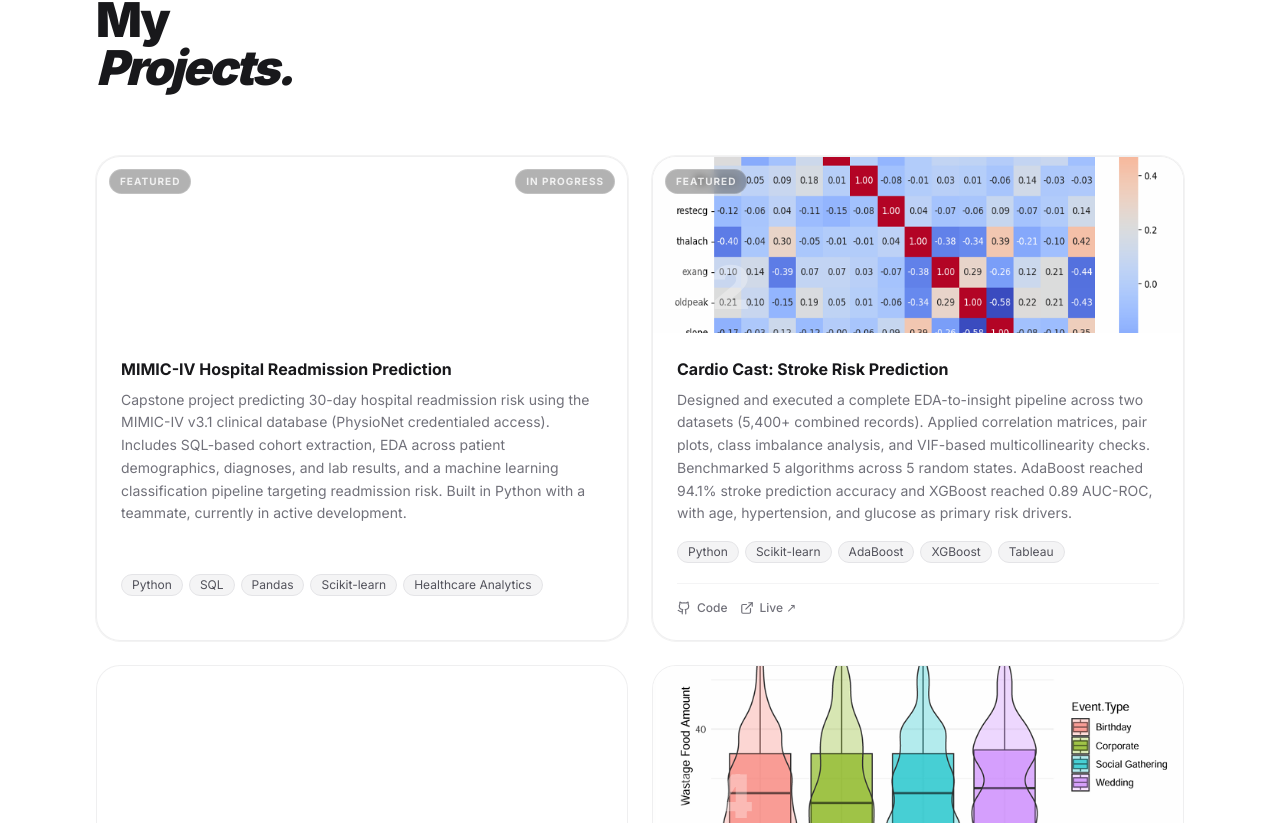
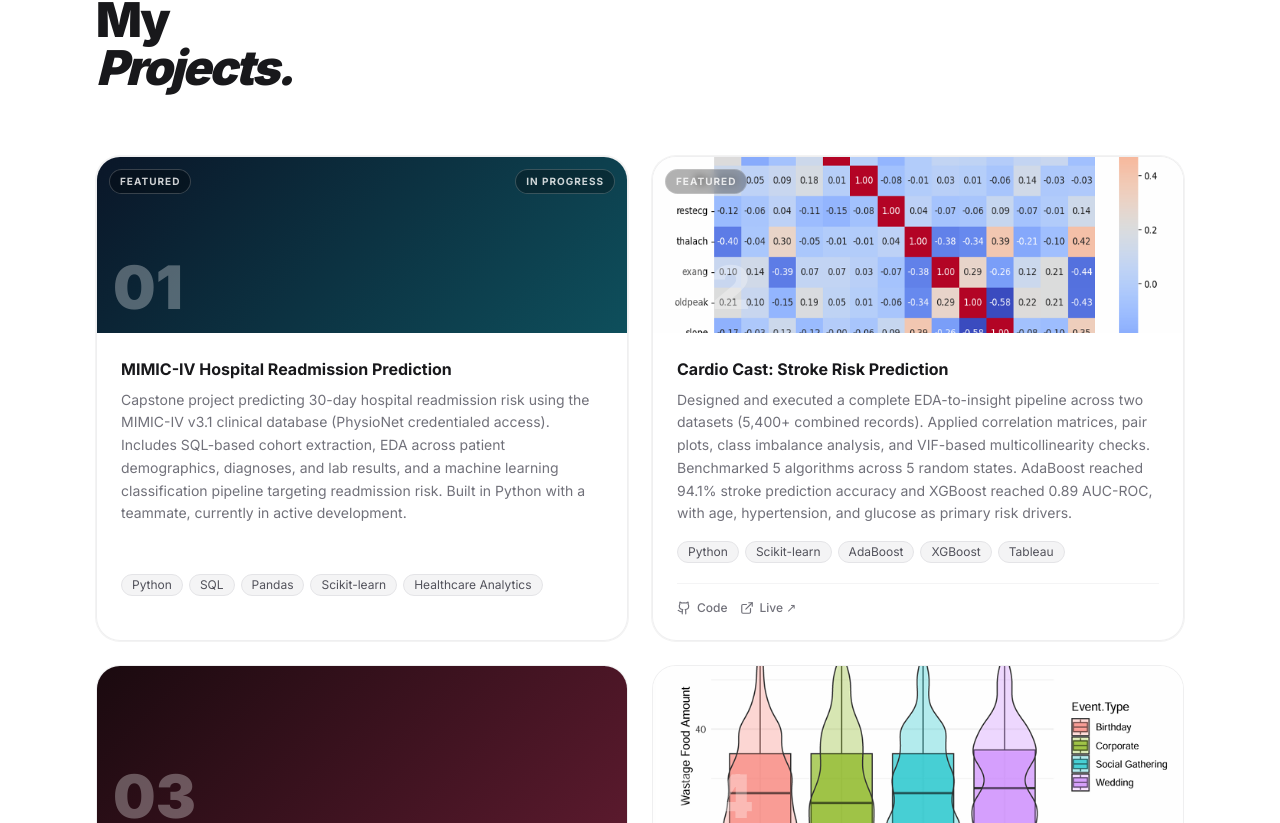
Before and after one commit to Dekayzip/Portfolio-2026, a Next.js app: page / in a window 1280 px wide. Shown: the part 4017-4840 px from the top of the page. Built offline with nearby package versions, Linux system fonts and the light colour scheme.

Commit message:
fix gradient placeholders: switch from tailwind dynamic classes to inline style for mimic-iv, copd, and marketing cards

```diff
--- a/src/components/Projects.tsx
+++ b/src/components/Projects.tsx
@@ -58,8 +58,8 @@ export default function Projects() {
               <div className="h-44 relative overflow-hidden">
                 {project.image ? (
                   <img src={project.image} alt={project.title} className="w-full h-full object-cover" />
-                ) : project.gradient ? (
-                  <div className={`w-full h-full bg-gradient-to-br ${project.gradient}`} />
+                ) : project.gradientStyle ? (
+                  <div style={{ background: project.gradientStyle }} className="w-full h-full" />
                 ) : (
                   <div className="w-full h-full bg-zinc-800" />
                 )}
--- a/src/data/content.ts
+++ b/src/data/content.ts
@@ -204,7 +204,7 @@ export const projects = [
     tech: ["Python", "SQL", "Pandas", "Scikit-learn", "Healthcare Analytics"],
     featured: true,
     status: "In Progress",
-    gradient: "from-blue-950 to-cyan-900",
+    gradientStyle: "linear-gradient(135deg, #0a1628 0%, #0e4f5c 100%)",
   },
   {
     title: "Cardio Cast: Stroke Risk Prediction",
@@ -225,7 +225,7 @@ export const projects = [
     github: "https://github.com/Dekayzip/COPD-Readmission-Diabetic-Data",
     live: "https://github.com/Dekayzip/COPD-Readmission-Diabetic-Data/blob/main/COPD%20Readmission%20Project%20Report.pdf",
     featured: false,
-    gradient: "from-rose-950 to-pink-900",
+    gradientStyle: "linear-gradient(135deg, #1a0a0f 0%, #5c1a2e 100%)",
   },
   {
     title: "Food Wastage Prediction: WLS Regression",
@@ -246,6 +246,6 @@ export const projects = [
     github: "https://github.com/Dekayzip/Marketing-Campaign-Analysis",
     live: "https://github.com/Dekayzip/Marketing-Campaign-Analysis/blob/main/Predictive%20Analytics%20for%20Marketing%20Campaign.pdf",
     featured: false,
-    gradient: "from-violet-950 to-purple-900",
+    gradientStyle: "linear-gradient(135deg, #120a1a 0%, #3d1a5c 100%)",
   },
 ];
```
